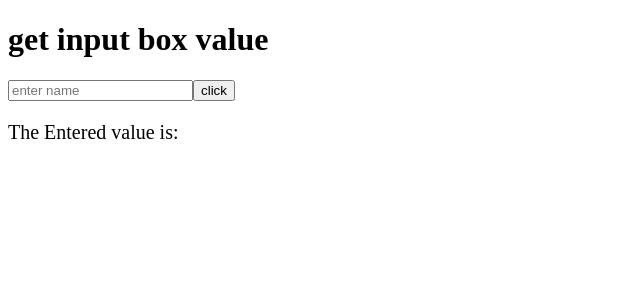
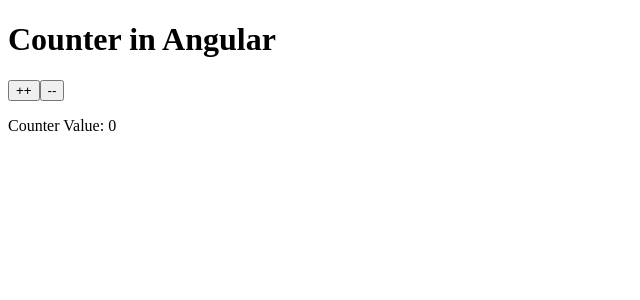
Before and after one commit to YashShetty2001/Angular, an Angular app: page / in a window 1280 px wide. Shown: the top 300 px of the page, without its empty margins (0-640 px from the left). Built offline with nearby package versions, Linux system fonts and the light colour scheme.

Commit message:
counter in angular

```diff
--- a/src/app/app.component.html
+++ b/src/app/app.component.html
@@ -1,6 +1,5 @@
 <h1>{{title}} </h1>
-<input type="text" #box  placeholder="enter name" name="name">
-<button (click)="getvalue(box.value)">click </button>
-<p style="font-size: 20px;">
-    The Entered value is: {{displayvalue}}
-</p>
+
+<button (click)="counter('add')">++ </button>
+<button (click)="counter('sub')">-- </button>
+<p>Counter Value: {{count}}</p>
--- a/src/app/app.component.ts
+++ b/src/app/app.component.ts
@@ -6,12 +6,11 @@
   styleUrls: ['./app.component.css']
 })
 export class AppComponent {
-  title = 'get input box value';
-  displayvalue:string='';
-  getvalue(val:string)
+  title = 'Counter in Angular';
+  count:number=0;
+  counter(val:string)
   {
-    console.warn(val);
-    this.displayvalue=val;
+    val==='add'? this.count++ :this.count--;
   }
 
 }
```
